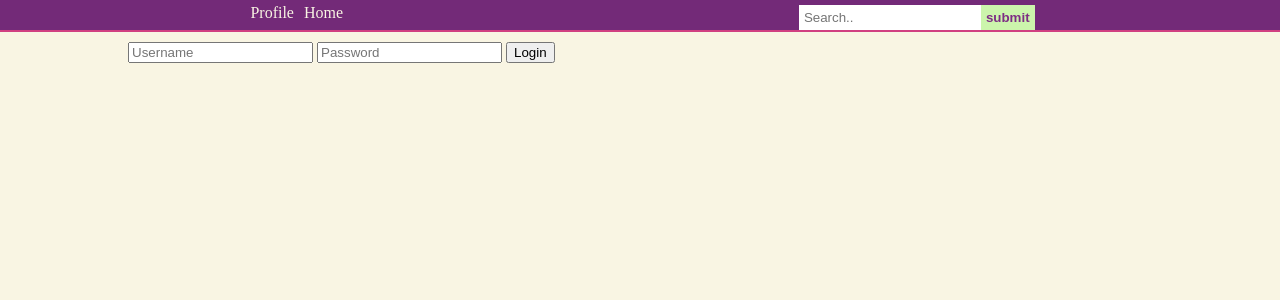
After one commit to htshongany/libraryapp, a Django app: page /accounts/login/ in a window 1280 px wide. The commit adds this page. Shown: the top 300 px of the page. Run offline with Django 4.2, Linux system fonts and the light colour scheme.

Commit message:
add [accounts-login-view]

```diff
--- /dev/null
+++ b/accounts/templates/accounts/login.html
@@ -0,0 +1,13 @@
+{% extends 'base.html' %}
+
+{% block content %}
+<div>
+<form method="post">
+    {% csrf_token %}
+    <input type="text" name="username" placeholder="Username">
+    <input type="password" name="password" placeholder="Password">
+    <input type="submit" value="Login">
+</form>
+</div>
+
+{% endblock %}
--- /dev/null
+++ b/accounts/urls.py
@@ -0,0 +1,8 @@
+from django.urls import path
+from accounts.views import login_view
+
+app_name = 'accounts'
+
+urlpatterns = [
+    path('login/', login_view, name='login'),
+]
--- a/accounts/views.py
+++ b/accounts/views.py
@@ -1,3 +1,27 @@
-from django.shortcuts import render
+from django.shortcuts import render , redirect
+from django.contrib.auth import authenticate, login
+from django.contrib import messages
 
 # Create your views here.
+
+def login_view(request):
+
+    if request.method =='POST':
+        # Get the username and password from the request
+        username = request.POST.get('username')
+        password = request.POST.get('password')
+
+        # Try to authenticate the user
+        user = authenticate(username=username, password=password)
+
+        # If the user is authenticated, log them in and redirect to the home page
+        if user is not None:
+            login(request, user)
+            messages.success(request, 'You have successfully logged in.')
+            return redirect('library:index')
+
+        else:
+            messages.error(request, 'The username or password is incorrect.')
+            return redirect('accounts:login')
+
+    return render(request, 'accounts/login.html')
--- a/main/settings.py
+++ b/main/settings.py
@@ -43,6 +43,7 @@ INSTALLED_APPS = [
 
     # myapp
     'library',
+    'accounts',
 ]
 
 MIDDLEWARE = [
--- a/main/urls.py
+++ b/main/urls.py
@@ -20,4 +20,5 @@ from django.urls import path , include
 urlpatterns = [
     path('admin/', admin.site.urls),
     path('', include('library.urls')),
+    path('accounts/', include('accounts.urls'))
 ]
--- a/templates/base.html
+++ b/templates/base.html
@@ -22,6 +22,13 @@
             {% csrf_token %}
         </form>
     </nav>
+    {% if messages %}
+    <ul class="messages">
+        {% for message in messages %}
+        <li{% if message.tags %} class="message {{ message.tags }}"{% endif %}>{{ message }} | {{ message.tags }}</li>
+        {% endfor %}
+    </ul>
+    {% endif %}
     <div class="wrapper">
         {% block content %}
         {% endblock %}
```
